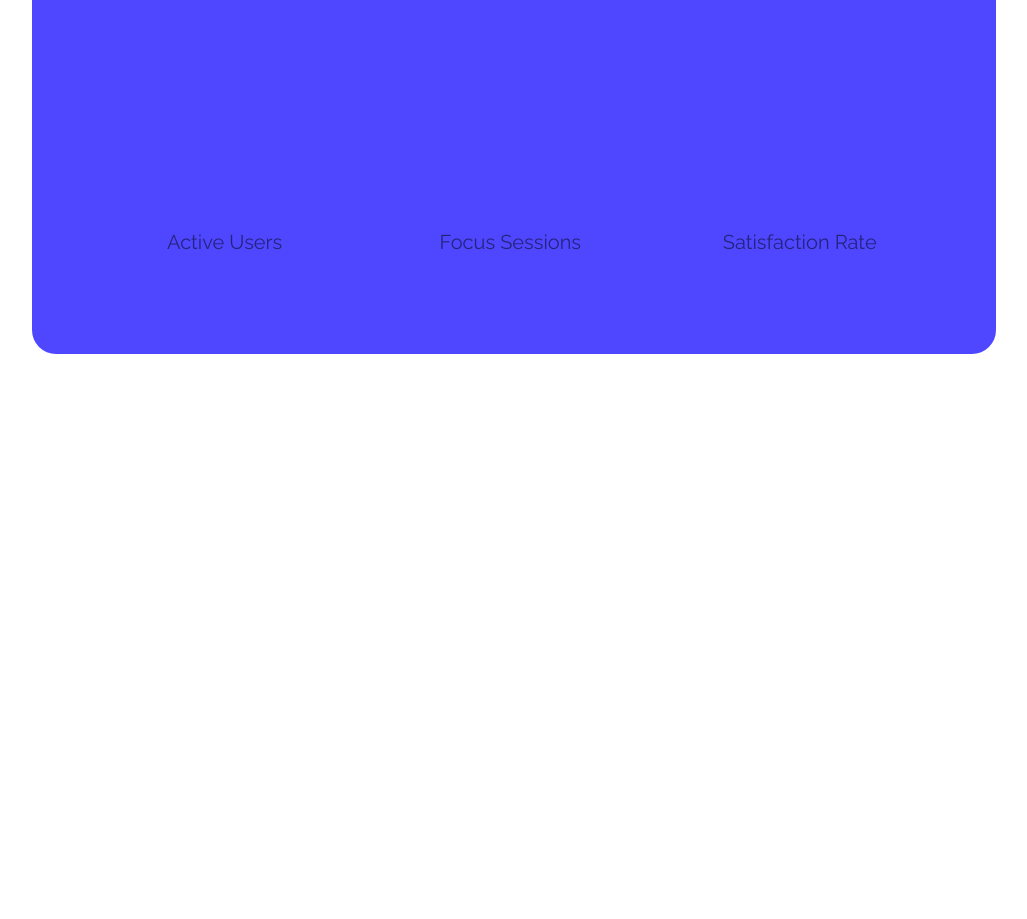
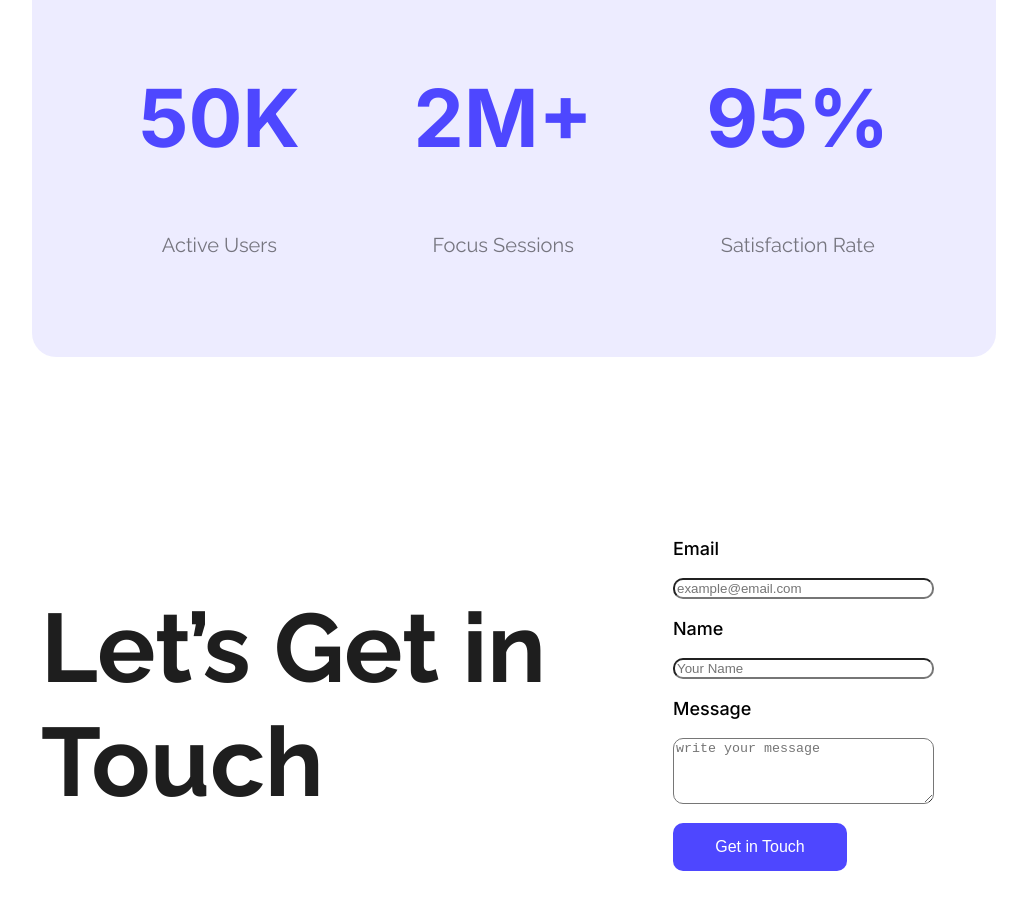
Before and after one commit to HKDigital360/Hasanul-Kibria-B12A01, a plain HTML site: page index.html in a window 1280 px wide. Shown: the part 1607-2526 px from the top of the page, without its empty margins (117-1144 px from the left). Before the commit the page ends 2098 px from the top, so only its background shows below. Drawn offline with Linux system fonts and the light colour scheme.

Commit message:
form section complete

```diff
--- a/index.html
+++ b/index.html
@@ -67,24 +67,30 @@
     <p class="user-activity">Satisfaction Rate</p>
  </div>
  </div>
-
-
-    <!-- <div class="user-status">
-        <div class="user-activity-container">
-            <div class="user-activity">50K</div>
-            <p class="user-activity-2">Active Users</p>
-        </div>
-        <div class="user-activity-container">
-            <div class="user-activity">2M+</div>
-            <p class="user-activity-2">Focus Sessions</p>
-        </div>
-        <div class="user-activity-container">
-            <div class="user-activity">95%</div>
-            <p class="user-activity-2">Satisfaction Rate</p>
-        </div>
-    </div> -->
+<!--Let’s Get In Touch Section  -->
 
 </section>
+
+<section class="form-sections">
+    <div class="form-section">
+        <h3 class="form-touch-title">Let’s Get in Touch</h3>
+    </div>
+    <div class="form-section">
+        <form action="">
+            <label for="email" class="form-label">Email</label>
+            <input type="email" name="Email" id="email" placeholder="example@email.com">
+
+            <label for="name" class="form-label">Name</label>
+            <input type="text" name="Name" id="name" placeholder="Your Name">
+
+            <label for="message" class="form-label">Message</label>
+            <textarea id="message" name="message" cols="30" rows="4" placeholder="write your message"></textarea>
+
+            <button type="submit" class="btn-4th">Get in Touch</button>
+        </form>
+    </div>
+</section>
+
 
     </main>
 
--- a/styles/styles.css
+++ b/styles/styles.css
@@ -52,9 +52,20 @@ main{
    color: #FFFFFF;
    border: none;
 
+
 }
 .btn-3rd{
      font-size: 16px;
+   width: 174px;
+   height: 48px;
+   gap: 10px;
+   border-radius: 10px;
+   background-color: #4E47FF;
+   color: #FFFFFF;
+   border: none;
+}
+.btn-4th{
+    font-size: 16px;
    width: 174px;
    height: 48px;
    gap: 10px;
@@ -96,10 +107,11 @@ nav{
     font-weight: 800;
 }
 
-.logo-title .inter-font {
+.logo-title {
     font-size: 34px;
     color: #4E47FF;
     font-weight: 800px;
+    font-family:inter;
 
 
 }
@@ -141,18 +153,13 @@ border-radius: 38px;
     text-align: center;
     margin: 116px 159px 137px 141px;
     border-radius: 24px;
-    background-color: #4E47FF; *
-   opacity: 10%;
+
+    background-color:  rgba(78, 71, 255, 0.1);
+    /* opacity: 10%; */
     padding: 80px 50px;
 
 }
- .user-bg{
-    /* margin: 116px 159px 137px 141px;
-    border-radius: 24px;
-    background-color: #4E47FF;
-    opacity: 10%;
-     padding: 80px 50px;*/
-    }
+
 
 .user-section-rows{
     display: flex;
@@ -167,6 +174,7 @@ border-radius: 38px;
     font-weight: bold;
     font-size: 80px;
     color: #4E47FF;
+    font-family: inter;
 
 }
 .user-activity{
@@ -180,4 +188,49 @@ opacity: 50%;
     font-weight: bold;
     font-size: 38px;
 
+
 }
+
+/* form section */
+.form-sections{
+   justify-content: space-between;
+    display: flex;
+    align-content: center;
+    align-items: center;
+    margin: 92.3px 150px;
+
+}
+.form-touch-title{
+    font-size: 97px;
+    font-weight: bold;
+}
+.form-section form{
+    display: flex;
+    flex-direction: column;
+    /* justify-content: center;
+    align-items: center; */
+    /* align-content: center; */
+    padding: 0px 71px;
+    gap: 19px;
+    color: #000000;
+
+}
+.form-label{
+    display: flex;
+    flex-direction: column;
+    justify-content:left;
+    color: #000000;
+    font-family: inter;
+    font-weight: 500;
+    font-size: 18px;
+
+}
+form input{
+
+    border-radius: 10px;
+
+}
+form textarea{
+    border-radius: 10px;
+    width: 497px 135px;
+}
```
